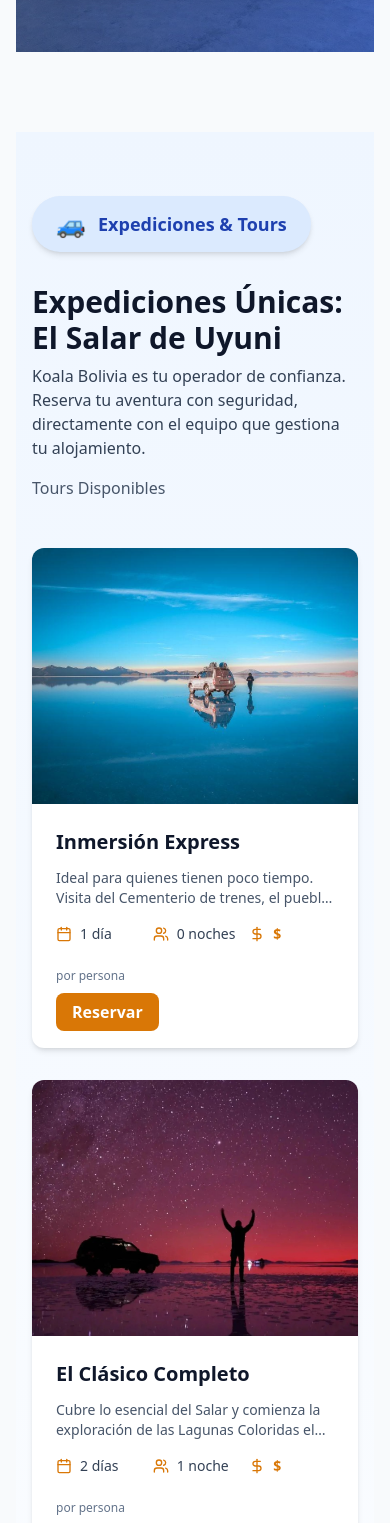
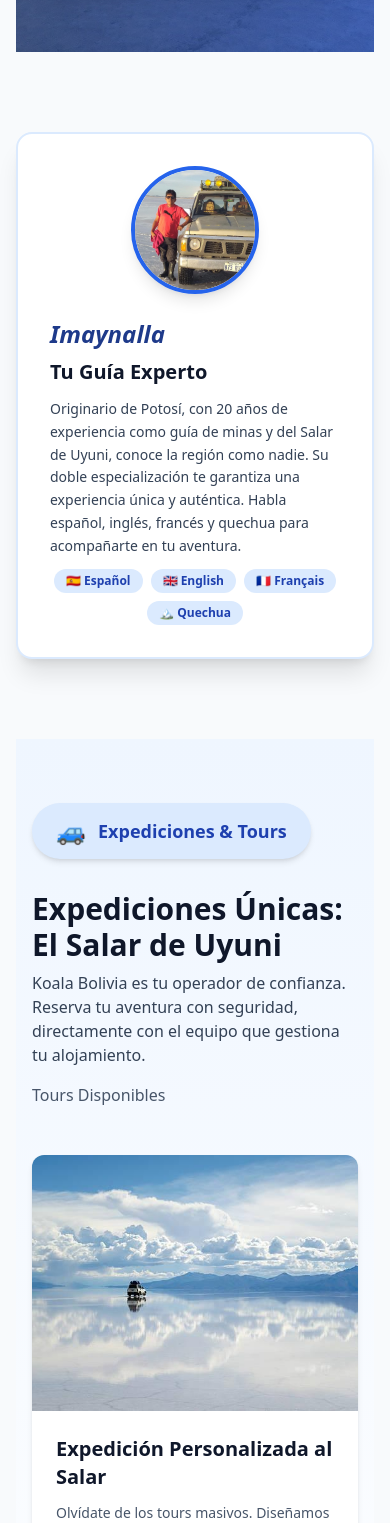
Before and after one commit to KushiTdm/koala-bolivia, a React (Vite) app: page /es/uyuni in a window 390 px wide. Shown: the part 3800-5323 px from the top of the page. Built offline with nearby package versions, Linux system fonts and the light colour scheme.

Commit message:
different numbers depending tours

```diff
--- a/src/data/hostals.ts
+++ b/src/data/hostals.ts
@@ -114,7 +114,7 @@ export const hostals: Hostal[] = [
     address: 'Calle Cabrera entre Santa Cruz y Colombia, Uyuni, Bolivia'
   },
 
-  // NOUVELLE ENTRÉE MISE À JOUR POUR POTOSÍ (Hostal Eucalyptus Potosí)
+
   {
     id: 'eucalyptus-potosi',
     destination: 'potosi',
--- a/src/data/tours.ts
+++ b/src/data/tours.ts
@@ -22,156 +22,131 @@ export interface Tour {
 }
 
 export const tours: Tour[] = [
+  // ============================================
+  // UYUNI - UNIQUE TOUR PERSONNALISÉ
+  // ============================================
   {
-    id: 'uyuni-express',
+    id: 'uyuni-custom',
     destination: 'uyuni',
-    titleEs: 'Inmersión Express',
-    titleEn: 'Express Immersion',
-    titleFr: 'Immersion Express',
-    descriptionEs: 'Ideal para quienes tienen poco tiempo. Visita del Cementerio de trenes, el pueblo de Colchani, el Museo de Sal y la isla de Incahuasi. Aprovecha el atardecer para fotos espectaculares sobre la blancura infinita.',
-    descriptionEn: 'Ideal for those with limited time. Visit the Train Cemetery, Colchani village, Salt Museum and Incahuasi Island. Take advantage of sunset for spectacular photos on the infinite whiteness.',
-    descriptionFr: 'Idéal pour ceux qui ont peu de temps. Visite du Cimetière des trains, du village de Colchani, du Musée du Sel et de l\'île d\'Incahuasi. Profitez du coucher de soleil pour des photos spectaculaires sur la blancheur infinie.',
-    days: 1,
-    nights: 0,
-    image: '/salar-tour1.jpg',
-    includesEs: ['Transporte 4x4', 'Guía trilingüe certificado', 'Almuerzo', 'Cementerio de trenes', 'Colchani', 'Museo de Sal', 'Isla Incahuasi', 'Fotos de atardecer'],
-    includesEn: ['4x4 Transport', 'Certified trilingual guide', 'Lunch', 'Train Cemetery', 'Colchani', 'Salt Museum', 'Incahuasi Island', 'Sunset photos'],
-    includesFr: ['Transport 4x4', 'Guide trilingue certifié', 'Déjeuner', 'Cimetière des trains', 'Colchani', 'Musée du Sel', 'Île d\'Incahuasi', 'Photos du coucher de soleil'],
-    highlightsEs: ['Cementerio de trenes', 'Colchani', 'Isla Incahuasi', 'Atardecer en el Salar', 'Fotos espectaculares'],
-    highlightsEn: ['Train Cemetery', 'Colchani', 'Incahuasi Island', 'Sunset on the Salar', 'Spectacular photos'],
-    highlightsFr: ['Cimetière des trains', 'Colchani', 'Île d\'Incahuasi', 'Coucher de soleil sur le Salar', 'Photos spectaculaires'],
+    titleEs: 'Expedición Personalizada al Salar',
+    titleEn: 'Custom Salar Expedition',
+    titleFr: 'Expédition Personnalisée au Salar',
+    descriptionEs: 'Olvídate de los tours masivos. Diseñamos tu aventura única en el Salar de Uyuni, explorando lugares secretos donde otros no van. Nuestro guía experto se adapta completamente a tu ritmo, tus pasiones y tus ganas de descubrir.',
+    descriptionEn: 'Forget mass tours. We design your unique adventure in the Salar de Uyuni, exploring secret places where others don\'t go. Our expert guide adapts completely to your pace, your passions and your desire to discover.',
+    descriptionFr: 'Oubliez les tours de masse. Nous concevons votre aventure unique dans le Salar d\'Uyuni, en explorant des lieux secrets où les autres ne vont pas. Notre guide expert s\'adapte complètement à votre rythme, vos passions et vos envies de découverte.',
+    days: 3,
+    nights: 2,
+    image: '/salar-custum-tour1.jpg',
+    includesEs: [
+      'Transporte 4x4 privado',
+      'Guía trilingüe experimentado y flexible',
+      'Alojamiento personalizado (hoteles de sal disponibles)',
+      'Todas las comidas adaptadas a tus preferencias',
+      'Itinerario 100% flexible según tus intereses',
+      'Acceso a zonas poco frecuentadas',
+      'Tiempo sin prisas para fotografía',
+      'Equipo especializado incluido'
+    ],
+    includesEn: [
+      'Private 4x4 transport',
+      'Experienced and flexible trilingual guide',
+      'Personalized accommodation (salt hotels available)',
+      'All meals adapted to your preferences',
+      '100% flexible itinerary according to your interests',
+      'Access to less frequented areas',
+      'Unhurried time for photography',
+      'Specialized equipment included'
+    ],
+    includesFr: [
+      'Transport 4x4 privé',
+      'Guide trilingue expérimenté et flexible',
+      'Hébergement personnalisé (hôtels de sel disponibles)',
+      'Tous les repas adaptés à vos préférences',
+      'Itinéraire 100% flexible selon vos intérêts',
+      'Accès aux zones peu fréquentées',
+      'Temps sans hâte pour la photographie',
+      'Équipement spécialisé inclus'
+    ],
+    highlightsEs: [
+      '🌋 Volcán Tunupa - Vista panorámica sin multitudes',
+      '🚴 Isla Piapia en bicicleta hasta Incahuasi',
+      '🏝️ Islas secretas del Salar poco visitadas',
+      '📸 Sesiones fotográficas en lugares vírgenes',
+      '⏰ A tu ritmo, sin prisas ni grupos grandes',
+      '🎨 Itinerario diseñado según tus pasiones'
+    ],
+    highlightsEn: [
+      '🌋 Tunupa Volcano - Panoramic view without crowds',
+      '🚴 Piapia Island by bike to Incahuasi',
+      '🏝️ Secret islands of the Salar rarely visited',
+      '📸 Photo sessions in pristine locations',
+      '⏰ At your pace, no rush or large groups',
+      '🎨 Itinerary designed according to your passions'
+    ],
+    highlightsFr: [
+      '🌋 Volcan Tunupa - Vue panoramique sans foules',
+      '🚴 Île Piapia à vélo jusqu\'à Incahuasi',
+      '🏝️ Îles secrètes du Salar peu visitées',
+      '📸 Sessions photo dans des endroits vierges',
+      '⏰ À votre rythme, sans hâte ni grands groupes',
+      '🎨 Itinéraire conçu selon vos passions'
+    ],
     itineraryEs: [
       {
         day: 1,
-        title: 'Aventura de un día completo',
-        description: 'Comenzamos visitando el famoso Cementerio de trenes históricos. Continuamos hacia el pueblo de Colchani y su Museo de Sal. Exploramos el vasto Salar hasta llegar a la impresionante Isla Incahuasi con sus cactus gigantes. Terminamos con una sesión de fotos durante el espectacular atardecer sobre la blancura infinita.'
+        title: '🗺️ Tu Aventura, Tus Reglas',
+        description: 'Creamos juntos el itinerario perfecto para ti. ¿Prefieres fotografía de amaneceres épicos? ¿Te apasiona el ciclismo explorando islas remotas como Piapia? ¿Quieres conquistar el Volcán Tunupa para vistas sin igual? ¿Buscas la tranquilidad de rincones donde no llegan los tours masivos? Tu guía diseña cada día según tus deseos, adaptándose a tu energía y curiosidad.'
+      },
+      {
+        day: 2,
+        title: '🚴 Ejemplos de Experiencias Únicas',
+        description: 'VOLCÁN TUNUPA: Ascenso opcional para contemplar el Salar desde las alturas, lejos de las multitudes. ISLA PIAPIA EN BICICLETA: Pedalea por la inmensidad blanca hasta Incahuasi, una experiencia íntima y auténtica. ISLAS SECRETAS: Exploramos rincones del Salar donde otros no van - tu guía conoce cada joya escondida. FOTOGRAFÍA SIN PRISAS: Tiempo ilimitado en cada spot para capturar LA foto perfecta, sin grupos presionando.'
+      },
+      {
+        day: 3,
+        title: '✨ Flexibilidad Total',
+        description: '¿Quieres quedarte más tiempo en un lugar que te fascina? ¿Cambiar de planes según el clima o tu inspiración? ¿Madrugar para el amanecer perfecto o relajarte hasta tarde? Tu guía se adapta completamente. Alojamiento en hoteles de sal de lujo disponibles, o refugios rústicos auténticos - tú decides. Comidas personalizadas según tus preferencias. Esta es TU expedición.'
       }
     ],
     itineraryEn: [
       {
         day: 1,
-        title: 'Full day adventure',
-        description: 'We start by visiting the famous historic Train Cemetery. We continue to Colchani village and its Salt Museum. We explore the vast Salar until reaching the impressive Incahuasi Island with its giant cacti. We finish with a photo session during the spectacular sunset over the infinite whiteness.'
+        title: '🗺️ Your Adventure, Your Rules',
+        description: 'We create together the perfect itinerary for you. Do you prefer epic sunrise photography? Are you passionate about cycling exploring remote islands like Piapia? Want to conquer Tunupa Volcano for unparalleled views? Looking for the tranquility of corners where mass tours don\'t reach? Your guide designs each day according to your wishes, adapting to your energy and curiosity.'
+      },
+      {
+        day: 2,
+        title: '🚴 Examples of Unique Experiences',
+        description: 'TUNUPA VOLCANO: Optional ascent to contemplate the Salar from the heights, far from the crowds. PIAPIA ISLAND BY BIKE: Pedal through the white immensity to Incahuasi, an intimate and authentic experience. SECRET ISLANDS: We explore corners of the Salar where others don\'t go - your guide knows every hidden gem. UNHURRIED PHOTOGRAPHY: Unlimited time at each spot to capture THE perfect photo, without groups rushing you.'
+      },
+      {
+        day: 3,
+        title: '✨ Total Flexibility',
+        description: 'Want to stay longer in a place that fascinates you? Change plans according to weather or your inspiration? Wake up early for the perfect sunrise or relax until late? Your guide adapts completely. Accommodation in luxury salt hotels available, or authentic rustic refuges - you decide. Personalized meals according to your preferences. This is YOUR expedition.'
       }
     ],
     itineraryFr: [
       {
         day: 1,
-        title: 'Aventure d\'une journée complète',
-        description: 'Nous commençons par visiter le célèbre Cimetière des trains historiques. Nous continuons vers le village de Colchani et son Musée du Sel. Nous explorons le vaste Salar jusqu\'à atteindre l\'impressionnante île d\'Incahuasi avec ses cactus géants. Nous terminons par une session photo lors du spectaculaire coucher de soleil sur la blancheur infinie.'
+        title: '🗺️ Votre Aventure, Vos Règles',
+        description: 'Nous créons ensemble l\'itinéraire parfait pour vous. Préférez-vous la photographie de levers de soleil épiques ? Êtes-vous passionné de vélo explorant des îles reculées comme Piapia ? Voulez-vous conquérir le Volcan Tunupa pour des vues incomparables ? Cherchez-vous la tranquillité de coins où les tours de masse n\'arrivent pas ? Votre guide conçoit chaque jour selon vos souhaits, s\'adaptant à votre énergie et votre curiosité.'
+      },
+      {
+        day: 2,
+        title: '🚴 Exemples d\'Expériences Uniques',
+        description: 'VOLCAN TUNUPA : Ascension optionnelle pour contempler le Salar depuis les hauteurs, loin des foules. ÎLE PIAPIA À VÉLO : Pédalez à travers l\'immensité blanche jusqu\'à Incahuasi, une expérience intime et authentique. ÎLES SECRÈTES : Nous explorons des recoins du Salar où les autres ne vont pas - votre guide connaît chaque joyau caché. PHOTOGRAPHIE SANS HÂTE : Temps illimité à chaque spot pour capturer LA photo parfaite, sans groupes qui vous pressent.'
+      },
+      {
+        day: 3,
+        title: '✨ Flexibilité Totale',
+        description: 'Vous voulez rester plus longtemps dans un endroit qui vous fascine ? Changer de plans selon la météo ou votre inspiration ? Vous lever tôt pour le lever de soleil parfait ou vous détendre jusqu\'à tard ? Votre guide s\'adapte complètement. Hébergement dans des hôtels de sel de luxe disponibles, ou refuges rustiques authentiques - vous décidez. Repas personnalisés selon vos préférences. Ceci est VOTRE expédition.'
       }
     ]
   },
-  {
-    id: 'uyuni-classic',
-    destination: 'uyuni',
-    titleEs: 'El Clásico Completo',
-    titleEn: 'The Complete Classic',
-    titleFr: 'Le Classique Complet',
-    descriptionEs: 'Cubre lo esencial del Salar y comienza la exploración de las Lagunas Coloridas el segundo día. Noche en alojamiento rústico. El tour más popular para una excelente panorámica de la región.',
-    descriptionEn: 'Covers the essentials of the Salar and begins exploring the Colored Lagoons on the second day. Night in rustic accommodation. The most popular tour for an excellent overview of the region.',
-    descriptionFr: 'Couvre les essentiels du Salar et commence l\'exploration des Lagunes Colorées le deuxième jour. Nuit en hébergement rustique. Le tour le plus populaire pour un excellent aperçu de la région.',
-    days: 2,
-    nights: 1,
-    image: '/salar-2d-tour1.jpg',
-    includesEs: ['Transporte 4x4', 'Guía trilingüe experimentado', 'Alojamiento rústico (1 noche)', 'Todas las comidas', 'Cementerio de trenes', 'Colchani', 'Isla Incahuasi', 'Lagunas Coloradas'],
-    includesEn: ['4x4 Transport', 'Experienced trilingual guide', 'Rustic accommodation (1 night)', 'All meals', 'Train Cemetery', 'Colchani', 'Incahuasi Island', 'Colored Lagoons'],
-    includesFr: ['Transport 4x4', 'Guide trilingue expérimenté', 'Hébergement rustique (1 nuit)', 'Tous les repas', 'Cimetière des trains', 'Colchani', 'Île d\'Incahuasi', 'Lagunes Colorées'],
-    highlightsEs: ['Salar de Uyuni', 'Isla Incahuasi', 'Lagunas coloridas', 'Géothermia', 'Puesta de sol épica'],
-    highlightsEn: ['Salar de Uyuni', 'Incahuasi Island', 'Colored lagoons', 'Geothermal activity', 'Epic sunset'],
-    highlightsFr: ['Salar de Uyuni', 'Île d\'Incahuasi', 'Lagunes colorées', 'Activité géothermique', 'Coucher de soleil épique'],
-    itineraryEs: [
-      {
-        day: 1,
-        title: 'Inmersión en el Salar',
-        description: 'Salida desde Uyuni visitando el Cementerio de trenes y Colchani. Conducimos hacia el corazón del Salar, explorando sus extensiones infinitas de sal blanca. Visitamos la Isla Incahuasi con sus cactus milenarios. Atardecer espectacular sobre el Salar. Noche en alojamiento rústico.'
-      },
-      {
-        day: 2,
-        title: 'Lagunas Coloridas y regreso',
-        description: 'Después del desayuno, nos dirigimos hacia las impresionantes lagunas de colores variados. Observamos flamencos rosados en su hábitat natural. Visitamos zonas geotérmicas con géiseres activos. Regreso a Uyuni por la tarde.'
-      }
-    ],
-    itineraryEn: [
-      {
-        day: 1,
-        title: 'Salar Immersion',
-        description: 'Departure from Uyuni visiting the Train Cemetery and Colchani. We drive towards the heart of the Salar, exploring its infinite expanses of white salt. We visit Incahuasi Island with its millennial cacti. Spectacular sunset over the Salar. Night in rustic accommodation.'
-      },
-      {
-        day: 2,
-        title: 'Colored Lagoons and return',
-        description: 'After breakfast, we head towards the impressive multi-colored lagoons. We observe pink flamingos in their natural habitat. We visit geothermal areas with active geysers. Return to Uyuni in the afternoon.'
-      }
-    ],
-    itineraryFr: [
-      {
-        day: 1,
-        title: 'Immersion dans le Salar',
-        description: 'Départ d\'Uyuni en visitant le Cimetière des trains et Colchani. Nous conduisons vers le cœur du Salar, explorant ses étendues infinies de sel blanc. Nous visitons l\'île d\'Incahuasi avec ses cactus millénaires. Coucher de soleil spectaculaire sur le Salar. Nuit en hébergement rustique.'
-      },
-      {
-        day: 2,
-        title: 'Lagunes Colorées et retour',
-        description: 'Après le petit-déjeuner, nous nous dirigeons vers les impressionnantes lagunes aux couleurs variées. Nous observons les flamants roses dans leur habitat naturel. Nous visitons des zones géothermiques avec des geysers actifs. Retour à Uyuni dans l\'après-midi.'
-      }
-    ]
-  },
-  {
-    id: 'uyuni-custom',
-    destination: 'uyuni',
-    titleEs: 'Aventura Andina a Medida',
-    titleEn: 'Custom Andean Adventure',
-    titleFr: 'Aventure Andine Sur Mesure',
-    descriptionEs: 'Diseñado para fotógrafos, excursionistas o quienes desean explorar zonas aisladas (ej: Ruta de las Joyas, volcanes). Personalizamos el itinerario, las comidas y los alojamientos (incluidos hoteles de sal).',
-    descriptionEn: 'Designed for photographers, hikers or those wanting to explore isolated areas (e.g., Route of Jewels, volcanoes). We customize the itinerary, meals and accommodations (including salt hotels).',
-    descriptionFr: 'Conçu pour les photographes, les randonneurs ou ceux qui veulent explorer des zones isolées (ex: Route des Joyaux, volcans). Nous personnalisons l\'itinéraire, les repas et les hébergements (y compris les hôtels de sel).',
-    days: 3,
-    nights: 2,
-    image: '/salar-custum-tour1.jpg',
-    includesEs: ['Transporte 4x4 privado', 'Guía trilingüe especializado', 'Alojamiento personalizado (incluye hoteles de sal)', 'Todas las comidas gourmet', 'Itinerario flexible', 'Zonas remotas', 'Fotografía profesional', 'Equipo especializado'],
-    includesEn: ['Private 4x4 Transport', 'Specialized trilingual guide', 'Personalized accommodation (includes salt hotels)', 'All gourmet meals', 'Flexible itinerary', 'Remote areas', 'Professional photography', 'Specialized equipment'],
-    includesFr: ['Transport 4x4 privé', 'Guide trilingue spécialisé', 'Hébergement personnalisé (comprend hôtels de sel)', 'Tous les repas gastronomiques', 'Itinéraire flexible', 'Zones reculées', 'Photographie professionnelle', 'Équipement spécialisé'],
-    highlightsEs: ['Itinerario personalizado', 'Hoteles de sal', 'Zonas remotas', 'Volcanes', 'Ruta de las Joyas', 'Fotografía profesional'],
-    highlightsEn: ['Custom itinerary', 'Salt hotels', 'Remote areas', 'Volcanoes', 'Route of Jewels', 'Professional photography'],
-    highlightsFr: ['Itinéraire personnalisé', 'Hôtels de sel', 'Zones reculées', 'Volcans', 'Route des Joyaux', 'Photographie professionnelle'],
-    itineraryEs: [
-      {
-        day: 1,
-        title: 'Diseño personalizado - Día 1',
-        description: 'El itinerario se diseña completamente según tus intereses: fotografía de amaneceres/atardeceres, exploración de volcanes, visita a comunidades remotas, o rutas menos transitadas. Incluye alojamiento en hotel de sal de lujo si lo deseas.'
-      },
-      {
-        day: 2,
-        title: 'Diseño personalizado - Día 2',
-        description: 'Continuación de tu aventura personalizada. Opciones incluyen: ascenso a volcanes, exploración de la Ruta de las Joyas (lagunas remotas), sesiones fotográficas en horarios específicos, o visitas culturales a comunidades locales.'
-      }
-    ],
-    itineraryEn: [
-      {
-        day: 1,
-        title: 'Custom design - Day 1',
-        description: 'The itinerary is completely designed according to your interests: sunrise/sunset photography, volcano exploration, visits to remote communities, or less traveled routes. Includes accommodation in luxury salt hotel if desired.'
-      },
-      {
-        day: 2,
-        title: 'Custom design - Day 2',
-        description: 'Continuation of your personalized adventure. Options include: volcano ascents, exploration of the Route of Jewels (remote lagoons), photo sessions at specific times, or cultural visits to local communities.'
-      }
-    ],
-    itineraryFr: [
-      {
-        day: 1,
-        title: 'Conception personnalisée - Jour 1',
-        description: 'L\'itinéraire est entièrement conçu selon vos intérêts : photographie des levers/couchers de soleil, exploration de volcans, visites de communautés reculées, ou routes moins fréquentées. Comprend l\'hébergement dans un hôtel de sel de luxe si désiré.'
-      },
-      {
-        day: 2,
-        title: 'Conception personnalisée - Jour 2',
-        description: 'Continuation de votre aventure personnalisée. Les options incluent : ascensions de volcans, exploration de la Route des Joyaux (lagunes reculées), sessions photo à des horaires spécifiques, ou visites culturelles dans des communautés locales.'
-      }
-    ]
-  },
+
+  // ============================================
+  // POTOSI TOURS (inchangés)
+  // ============================================
   {
     id: 'potosi-cerro-rico',
     destination: 'potosi',
--- a/src/pages/Uyuni.tsx
+++ b/src/pages/Uyuni.tsx
@@ -220,6 +220,47 @@ export default function Uyuni() {
           </div>
         </section>
 
+        {/* Encart Guide - Après la section hero transition */}
+        <section className="mb-20">
+          <div className="bg-white rounded-2xl shadow-xl p-8 max-w-3xl mx-auto border-2 border-blue-100">
+            <div className="flex flex-col md:flex-row items-center gap-6">
+              {/* Photo du guide */}
+              <div className="flex-shrink-0">
+                <img
+                  src="/wilfrid-guide.jpg"
+                  alt="Guide local"
+                  className="w-32 h-32 rounded-full object-cover border-4 border-blue-600 shadow-lg"
+                />
+              </div>
+
+              {/* Description */}
+              <div className="text-left flex-1">
+                <p className="text-blue-900 font-bold text-2xl mb-2 italic">Imaynalla</p>
+                <h3 className="text-slate-900 font-bold text-xl mb-3">
+                  {lang === 'es'
+                    ? 'Tu Guía Experto'
+                    : lang === 'en'
+                    ? 'Your Expert Guide'
+                    : 'Votre Guide Expert'}
+                </h3>
+                <p className="text-slate-700 leading-relaxed text-sm md:text-base mb-3">
+                  {lang === 'es'
+                    ? 'Originario de Potosí, con 20 años de experiencia como guía de minas y del Salar de Uyuni, conoce la región como nadie. Su doble especialización te garantiza una experiencia única y auténtica. Habla español, inglés, francés y quechua para acompañarte en tu aventura.'
+                    : lang === 'en'
+                    ? 'Originally from Potosí, with 20 years of experience as both a mine guide and Uyuni Salt Flat guide, he knows the region like no one else. His dual expertise guarantees you a unique and authentic experience. Speaks Spanish, English, French, and Quechua to accompany you on your adventure.'
+                    : 'Originaire de Potosí, avec 20 ans d\'expérience comme guide de mines et du Salar d\'Uyuni, il connaît la région comme personne. Sa double spécialisation vous garantit une expérience unique et authentique. Parle espagnol, anglais, français et quechua pour vous accompagner dans votre aventure.'}
+                </p>
+                <div className="flex gap-2 flex-wrap justify-center md:justify-start">
+                  <span className="bg-blue-100 text-blue-800 px-3 py-1 rounded-full text-xs font-semibold">🇪🇸 Español</span>
+                  <span className="bg-blue-100 text-blue-800 px-3 py-1 rounded-full text-xs font-semibold">🇬🇧 English</span>
+                  <span className="bg-blue-100 text-blue-800 px-3 py-1 rounded-full text-xs font-semibold">🇫🇷 Français</span>
+                  <span className="bg-blue-100 text-blue-800 px-3 py-1 rounded-full text-xs font-semibold">🏔️ Quechua</span>
+                </div>
+              </div>
+            </div>
+          </div>
+        </section>
+
         {/* Section Tours avec fond différent */}
         <section ref={toursRef} className="relative px-4 sm:px-6 lg:px-8 py-16 bg-gradient-to-b from-blue-50 to-white mb-20">
           <div className="max-w-7xl mx-auto">
```
Also changed, not shown: src/components/Footer.tsx (+37 -16 lines), src/pages/TourDetail.tsx (+11 -1 lines), public/wilfrid-guide.jpg (added).
